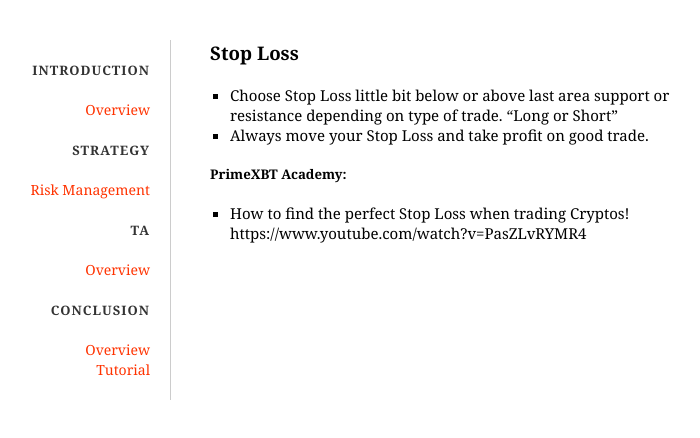
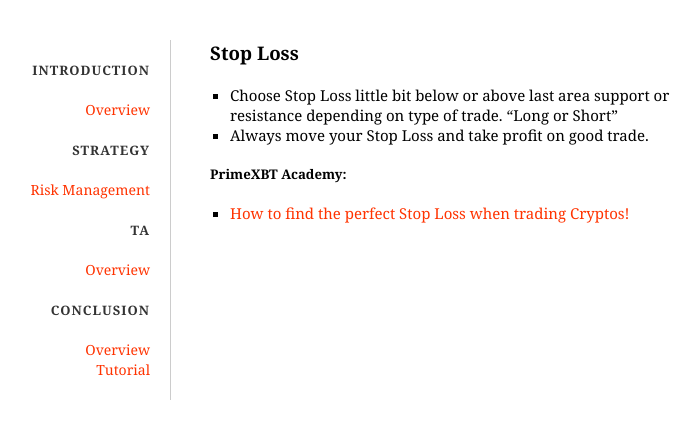
Before and after one commit to crypto-trading-101/crypto-trading-101.github.io, a plain HTML site: page riskmanagement/index.html in a window 1280 px wide. Shown: the whole page, without its empty margins (70-770 px from the left). Drawn offline with Linux system fonts and the light colour scheme.

Commit message:
Add files via upload

```diff
--- a/riskmanagement/index.html
+++ b/riskmanagement/index.html
@@ -18,8 +18,7 @@
 
 <h5 id="primexbt-academy">PrimeXBT Academy:</h5>
 <ul>
-  <li>How to find the perfect Stop Loss when trading Cryptos!
-https://www.youtube.com/watch?v=PasZLvRYMR4</li>
+  <li><a href="https://www.youtube.com/watch?v=PasZLvRYMR4">How to find the perfect Stop Loss when trading Cryptos!</a></li>
 </ul>
 
     </div>
```
